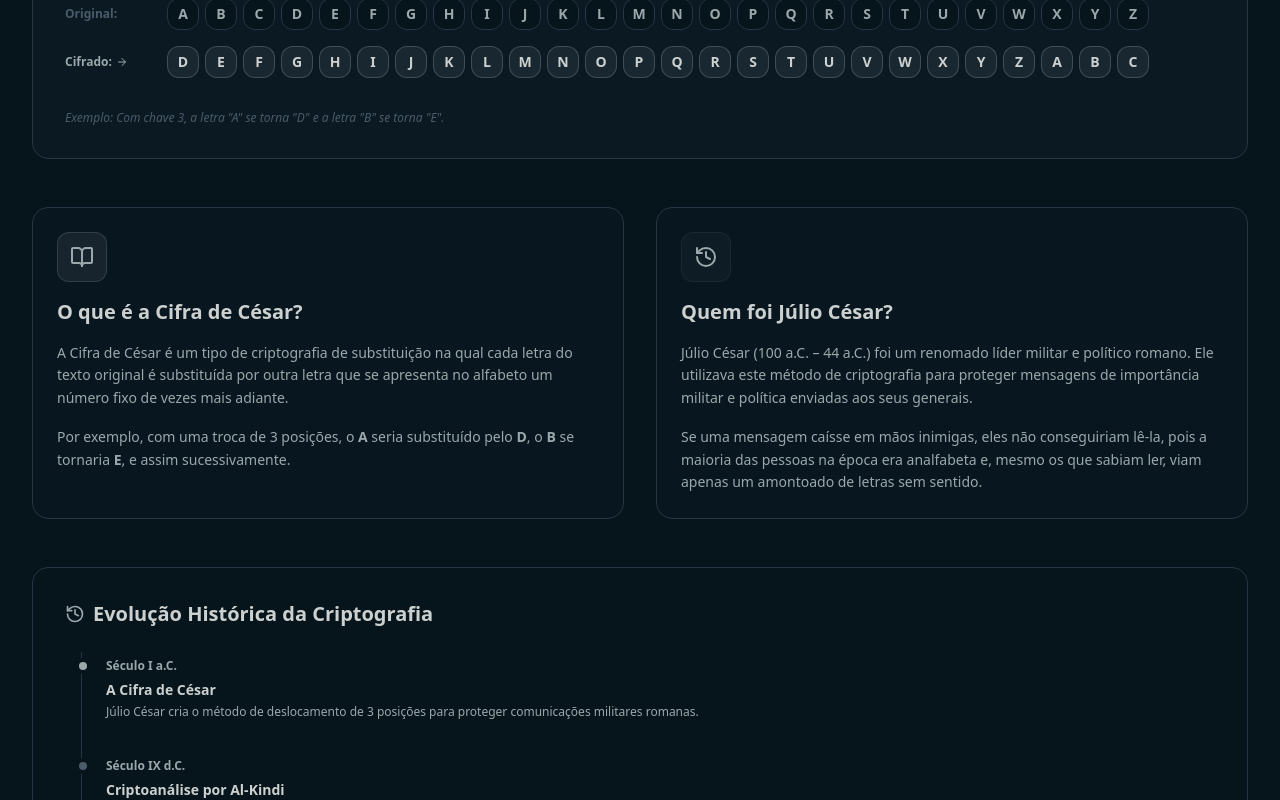
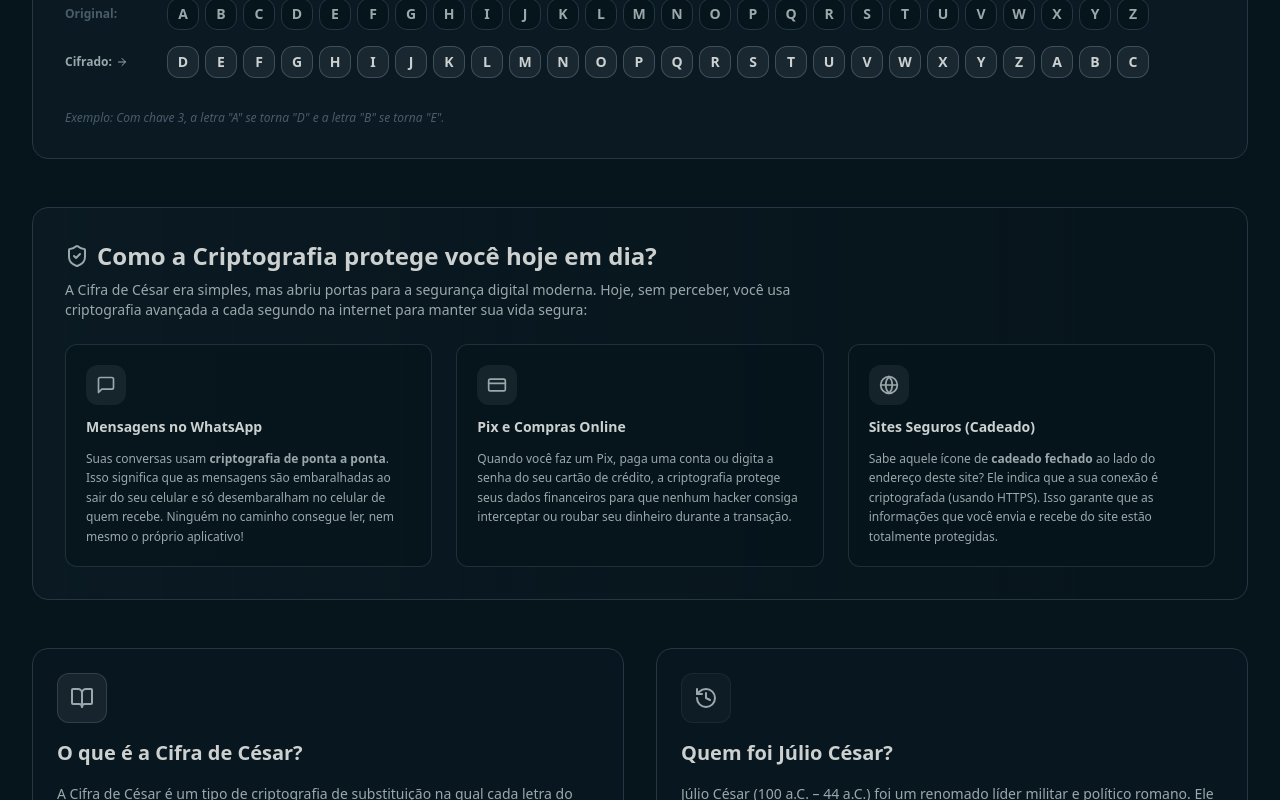
Before and after one commit to kevinlucascosta/swift-jellyfish-pounce, a React (Vite) app: page / in a window 1280 px wide. Shown: the part 615-1415 px from the top of the page. Built offline with nearby package versions, Linux system fonts and the light colour scheme.

Commit message:
[dyad] Adicionando seção sobre criptografia moderna na página inicial - wrote 1 file(s)

```diff
--- a/src/pages/Index.tsx
+++ b/src/pages/Index.tsx
@@ -1,6 +1,6 @@
 import React, { useState } from "react";
 import Layout from "@/components/Layout";
-import { BookOpen, HelpCircle, ArrowRight, Sparkles, History, RefreshCw } from "lucide-react";
+import { BookOpen, HelpCircle, ArrowRight, Sparkles, History, RefreshCw, ShieldCheck, MessageSquare, CreditCard, Globe } from "lucide-react";
 import { Button } from "@/components/ui/button";
 import { Link } from "react-router-dom";
 
@@ -96,6 +96,53 @@ export default function Index() {
             <p className="text-xs text-kcm-medium italic">
               Exemplo: Com chave {demoShift}, a letra "A" se torna "{getShiftedChar("A", demoShift)}" e a letra "B" se torna "{getShiftedChar("B", demoShift)}".
             </p>
+          </div>
+        </div>
+
+        {/* Onde a Criptografia é usada hoje em dia? */}
+        <div className="border border-kcm-dark rounded-2xl bg-gradient-to-r from-kcm-darker/40 to-kcm-darkest p-6 md:p-8 space-y-6">
+          <div className="space-y-2">
+            <h2 className="text-2xl font-bold text-kcm-lightest flex items-center gap-2">
+              <ShieldCheck className="h-6 w-6 text-kcm-light" /> Como a Criptografia protege você hoje em dia?
+            </h2>
+            <p className="text-sm text-kcm-light max-w-3xl">
+              A Cifra de César era simples, mas abriu portas para a segurança digital moderna. Hoje, sem perceber, você usa criptografia avançada a cada segundo na internet para manter sua vida segura:
+            </p>
+          </div>
+
+          <div className="grid grid-cols-1 md:grid-cols-3 gap-6">
+            {/* WhatsApp */}
+            <div className="bg-kcm-darkest/60 border border-kcm-dark/80 rounded-xl p-5 space-y-3 hover:border-kcm-light/20 transition-all">
+              <div className="p-2.5 bg-kcm-light/10 rounded-lg w-fit text-kcm-light">
+                <MessageSquare className="h-5 w-5" />
+              </div>
+              <h3 className="font-bold text-sm text-kcm-lightest">Mensagens no WhatsApp</h3>
+              <p className="text-xs text-kcm-light leading-relaxed">
+                Suas conversas usam <strong>criptografia de ponta a ponta</strong>. Isso significa que as mensagens são embaralhadas ao sair do seu celular e só desembaralham no celular de quem recebe. Ninguém no caminho consegue ler, nem mesmo o próprio aplicativo!
+              </p>
+            </div>
+
+            {/* Pix e Bancos */}
+            <div className="bg-kcm-darkest/60 border border-kcm-dark/80 rounded-xl p-5 space-y-3 hover:border-kcm-light/20 transition-all">
+              <div className="p-2.5 bg-kcm-light/10 rounded-lg w-fit text-kcm-light">
+                <CreditCard className="h-5 w-5" />
+              </div>
+              <h3 className="font-bold text-sm text-kcm-lightest">Pix e Compras Online</h3>
+              <p className="text-xs text-kcm-light leading-relaxed">
+                Quando você faz um Pix, paga uma conta ou digita a senha do seu cartão de crédito, a criptografia protege seus dados financeiros para que nenhum hacker consiga interceptar ou roubar seu dinheiro durante a transação.
+              </p>
+            </div>
+
+            {/* Sites Seguros */}
+            <div className="bg-kcm-darkest/60 border border-kcm-dark/80 rounded-xl p-5 space-y-3 hover:border-kcm-light/20 transition-all">
+              <div className="p-2.5 bg-kcm-light/10 rounded-lg w-fit text-kcm-light">
+                <Globe className="h-5 w-5" />
+              </div>
+              <h3 className="font-bold text-sm text-kcm-lightest">Sites Seguros (Cadeado)</h3>
+              <p className="text-xs text-kcm-light leading-relaxed">
+                Sabe aquele ícone de <strong>cadeado fechado</strong> ao lado do endereço deste site? Ele indica que a sua conexão é criptografada (usando HTTPS). Isso garante que as informações que você envia e recebe do site estão totalmente protegidas.
+              </p>
+            </div>
           </div>
         </div>
 
```
